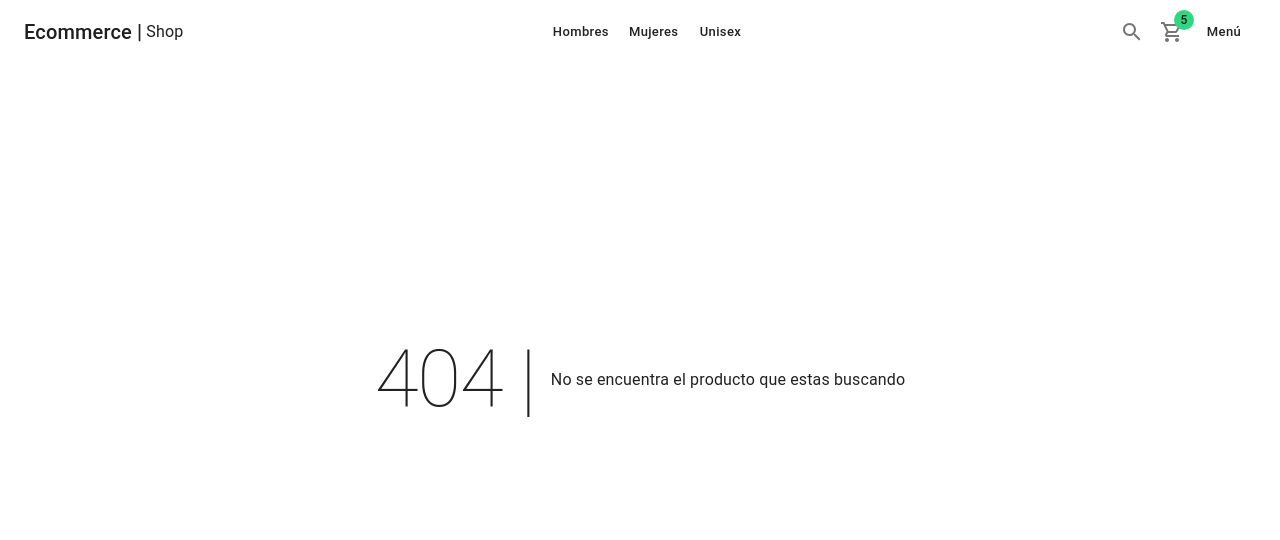
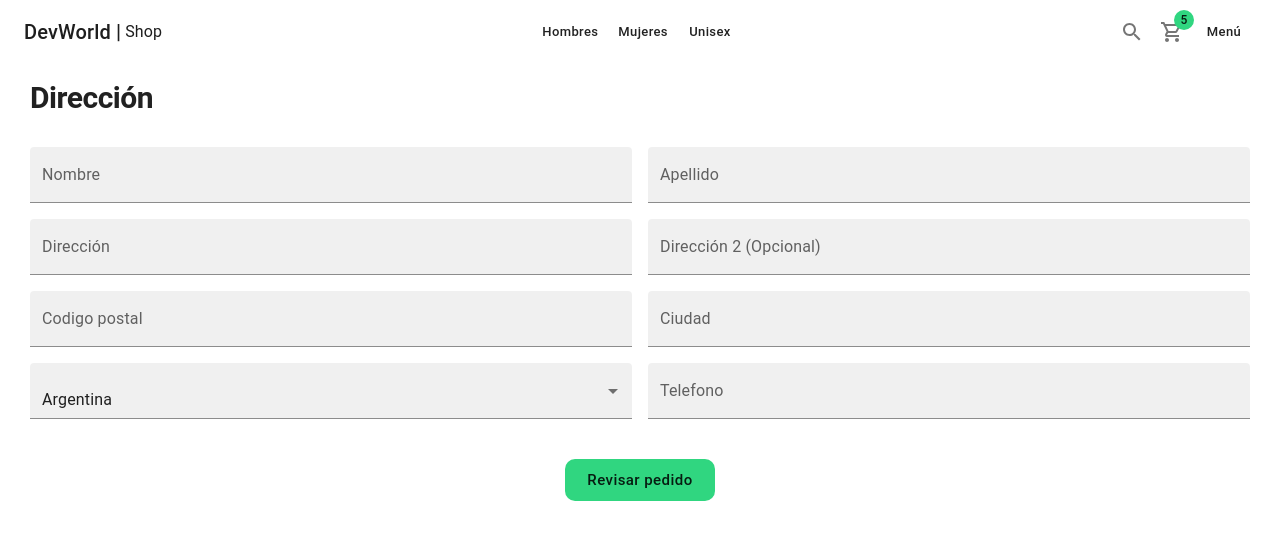
Before and after one commit to Moevil696/Ecommerce-Adso, a Next.js app: page /checkout/address in a window 1280 px wide. Before the commit this address had no page. Shown: the top 540 px of the page. Built offline with nearby package versions, Linux system fonts and the light colour scheme.

Commit message:
Add: Formulario de checkout

```diff
--- a/components/cart/CartList.tsx
+++ b/components/cart/CartList.tsx
@@ -25,7 +25,7 @@
                                 <Link>
                                 <CardActionArea>
                                     <CardMedia
-                                    image={`products/${product.images[0]}`}
+                                    image={`/products/${product.images[0]}`}
                                     component='img'
                                     sx={{borderRadius: '5px'}}
                                     />
--- a/components/cart/index.ts
+++ b/components/cart/index.ts
@@ -1,2 +1,2 @@
-export = from './CartList';
+export * from './CartList';
 export * from './OrderSummary';
--- a/components/ui/Navbar.tsx
+++ b/components/ui/Navbar.tsx
@@ -9,8 +9,8 @@
     <AppBar>
       <Toolbar>
         <NextLink href='/' passHref legacyBehavior>
-          <Link display='flex' alignItems='center' >
-            <Typography variant='h6'>Ecommerce |</Typography>
+          <Link display='flex' alignItems='center'>
+            <Typography variant='h6' component='h1'>DevWorld |</Typography>
             <Typography sx={{ ml: 0.5 }}>Shop</Typography>
           </Link>
         </NextLink>
--- a/pages/cart/index.tsx
+++ b/pages/cart/index.tsx
@@ -2,7 +2,7 @@
 import { ShopLayout } from '../../components/layouts';
 import { Box, Button, Card, CardContent, Divider, Grid, Typography } from "@mui/material";
 import { CartList } from '../../components/cart/CartList';
-import { OrderSumary } from '../../components/cart/OrderSumary';
+import { OrderSumary } from '../../components/cart/OrderSummary';
 
 
 const CartPage = () => {
--- /dev/null
+++ b/pages/checkout/address.tsx
@@ -0,0 +1,60 @@
+import { Box, Button, FormControl, Grid, MenuItem, Select, TextField, Typography } from '@mui/material'
+import { ShopLayout } from '../../components/layouts'
+
+const AddressPage = () => {
+  return (
+  <ShopLayout title={"Dirección"} pageDescription={"confirmar dirección de destino"}>
+    <Typography variant="h1" component='h1'>Dirección</Typography>
+
+    <Grid container spacing={2} sx={{ mt:2 }}>
+
+        <Grid item xs={12} sm={6}>
+            <TextField label='Nombre' variant="filled" fullWidth />
+        </Grid>
+        <Grid item xs={12} sm={6}>
+            <TextField label='Apellido' variant="filled" fullWidth />
+        </Grid>
+
+        <Grid item xs={12} sm={6}>
+            <TextField label='Dirección' variant="filled" fullWidth />
+        </Grid>
+        <Grid item xs={12} sm={6}>
+            <TextField label='Dirección 2 (Opcional)' variant="filled" fullWidth />
+        </Grid>
+
+        <Grid item xs={12} sm={6}>
+            <TextField label='Codigo postal' variant="filled" fullWidth />
+        </Grid>
+        <Grid item xs={12} sm={6}>
+            <TextField label='Ciudad' variant="filled" fullWidth />
+        </Grid>
+
+        <Grid item xs={12} sm={6}>
+            <FormControl fullWidth>
+                <Select
+                variant="filled"
+                label='País'
+                value={1}
+                >
+            <MenuItem value={1}>Colombia</MenuItem>
+            <MenuItem value={1}>México</MenuItem>
+            <MenuItem value={1}>Argentina</MenuItem>
+            </Select>
+            </FormControl>
+        </Grid>
+        <Grid item xs={12} sm={6}>
+            <TextField label='Telefono' variant="filled" fullWidth />
+        </Grid>
+    </Grid>
+
+    <Box sx={{ mt:5 }} display='flex' justifyContent='center'>
+        <Button color="secondary" className="circular-btn" size="large">
+            Revisar pedido
+        </Button>
+        </Box>
+    </ShopLayout>
+
+  )
+}
+
+export default AddressPage
```
Also changed, not shown: pages/checkout/summary.tsx (added, +57 -0 lines), components/cart/OrderSummary.tsx (renamed from components/cart/OrderSumary.tsx).
